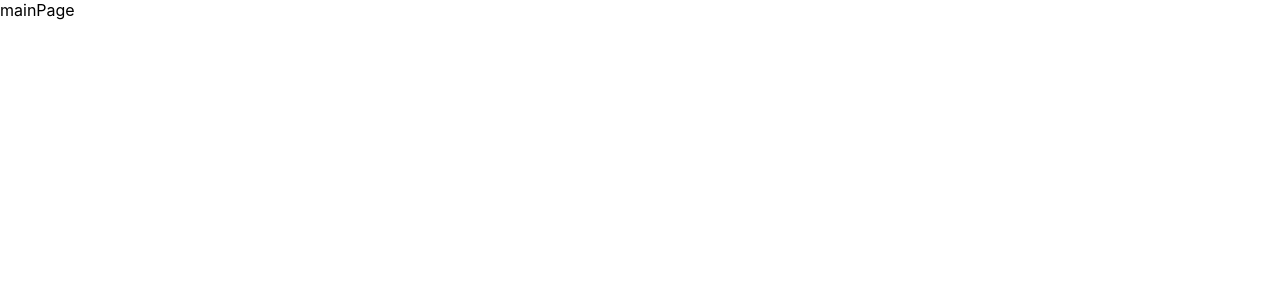
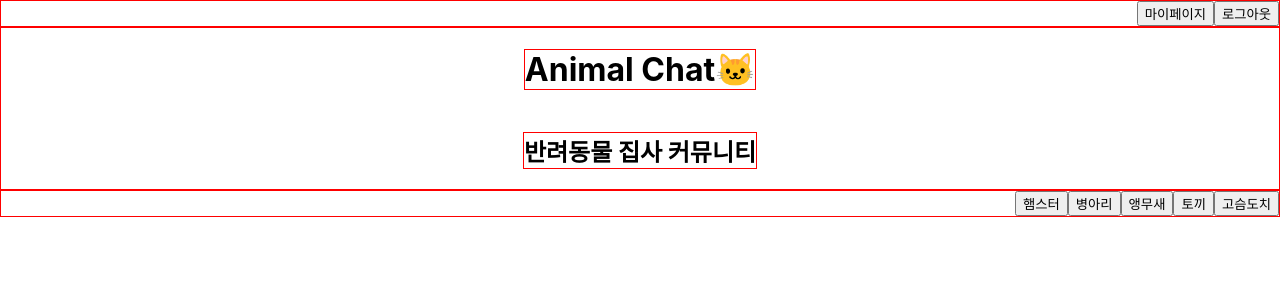
Before and after one commit to emily-hong/AnimalChat, a React (Create React App) app in the folder client/: page / in a window 1280 px wide. Before the commit this address led to /mainpage. Shown: the top 300 px of the page. Built offline with nearby package versions, Linux system fonts and the light colour scheme.

Commit message:
feat: Header 컴포넌트 제작

```diff
--- a/client/src/App.js
+++ b/client/src/App.js
@@ -1,42 +1,11 @@
 import React, { useState } from "react"
 import { Switch, Route, useHistory, Redirect } from "react-router-dom"
-import axios from "axios"
-import FirstPage from "./pages/1.firstPage"
-import MainPage from "./pages/4.mainPage"
-import "./App.css"
+import Header from "./components/Header"
 
 function App() {
-  // /// 서버배포정상 완료시 테스트 코드
-  // const [isLogin, setIsLogin] = useState(false)
-  // function onclickButton() {
-  //   axios
-  //     .get("http://localhost:4001/", { withCredentials: true })
-  //     .then(function (response) {
-  //       setIsLogin(true)
-  //     })
-  // }
-  // return (
-  //   <div className="App">
-  //     <button onClick={onclickButton}> 버튼 </button>
-  //     {isLogin ? "hello world" : "welcome hell world :)"}
-  //   </div>
-  // )
-  // ///
-
-  const [isLogin, setIsLogin] = useState(false)
   return (
-    <div>
-      <Switch>
-        <Route path="/firstpage">
-          <FirstPage />
-        </Route>
-        <Route exact path="/mainpage">
-          <MainPage />
-        </Route>
-        <Route path="/">
-          {isLogin ? <Redirect to="/firstpage" /> : <Redirect to="/mainpage" />}
-        </Route>
-      </Switch>
+    <div className="App">
+      <Header />
     </div>
   )
 }
--- /dev/null
+++ b/client/src/components/Header.js
@@ -0,0 +1,42 @@
+export default function Header(props) {
+  const borderRed = { border: '1px solid red' };
+
+  const flex = { display: 'flex' };
+
+  const flexColumn = { flexDirection: 'column' };
+
+  const alignCenter = {
+    justifyContent: 'center',
+    alignItems: 'center'
+  };
+
+  const alignLeft = {
+    justifyContent: 'flex-end',
+    alignItems: 'center'
+  };
+
+  return (
+  <div className="header" style={{...flex, ...flexColumn}}>
+    <div className="header-buttons" style={{...flex,...alignLeft, ...borderRed}}>
+      {/* 링크 연결 : 마이페이지, 로그아웃*/}
+      <button className="header-top-buttons">마이페이지</button>
+      <button className="header-top-buttons">로그아웃</button>
+    </div>
+
+    <div className="header-title-desc" style={{...flex, ...flexColumn, ...alignCenter, ...borderRed}}>
+      {/* header-title에 메인 페이지 링크 연결 */}
+      <h1 className="header-title" style={{...borderRed}}>Animal Chat🐱</h1>
+      <h2 className="header-desc" style={{...borderRed}}>반려동물 집사 커뮤니티</h2>
+    </div>
+
+    <div className="header-boards" style={{...flex, ...alignLeft, ...borderRed}}>
+      {/* 게시판별 링크 연결 */}
+      <button className="board">햄스터</button>
+      <button className="board">병아리</button>
+      <button className="board">앵무새</button>
+      <button className="board">토끼</button>
+      <button className="board">고슴도치</button>
+    </div>
+  </div>
+  );
+}
```
Also changed, not shown: 2 other files (tests, documents, lock files or other folders).
